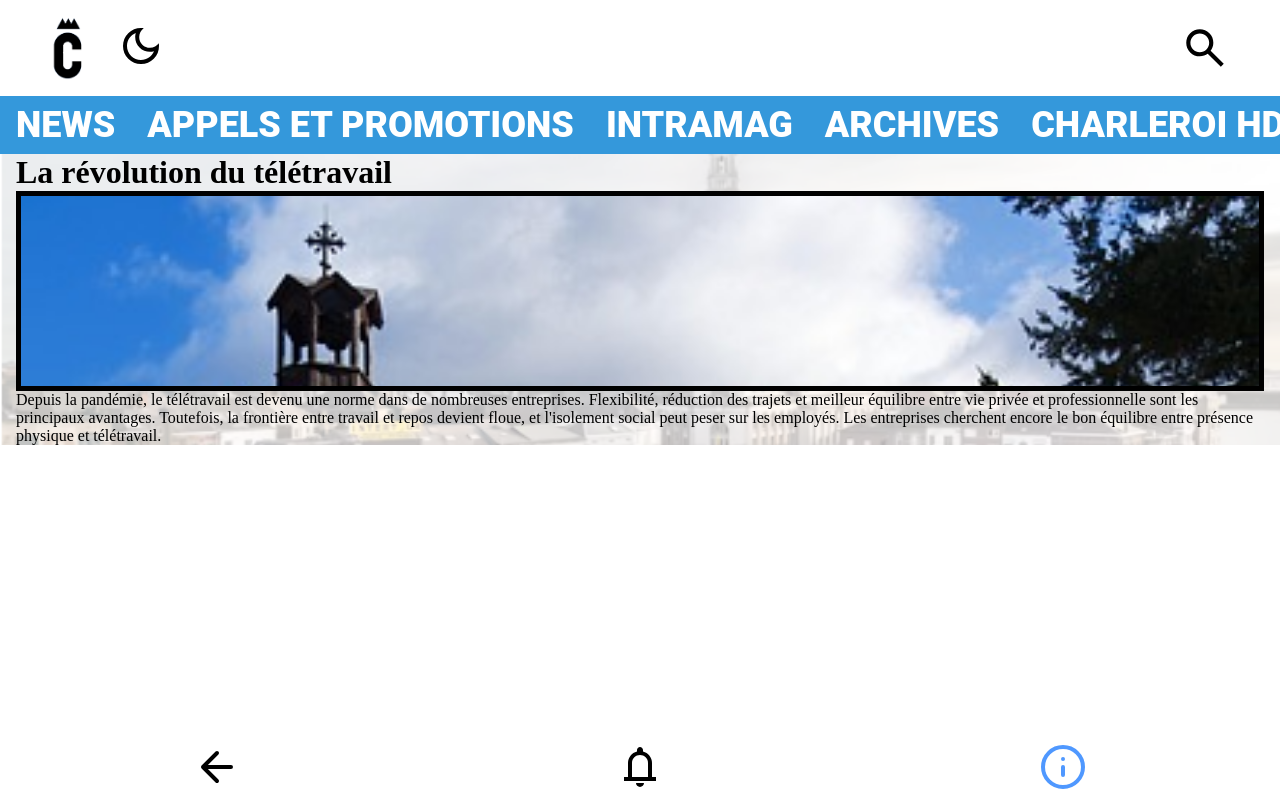
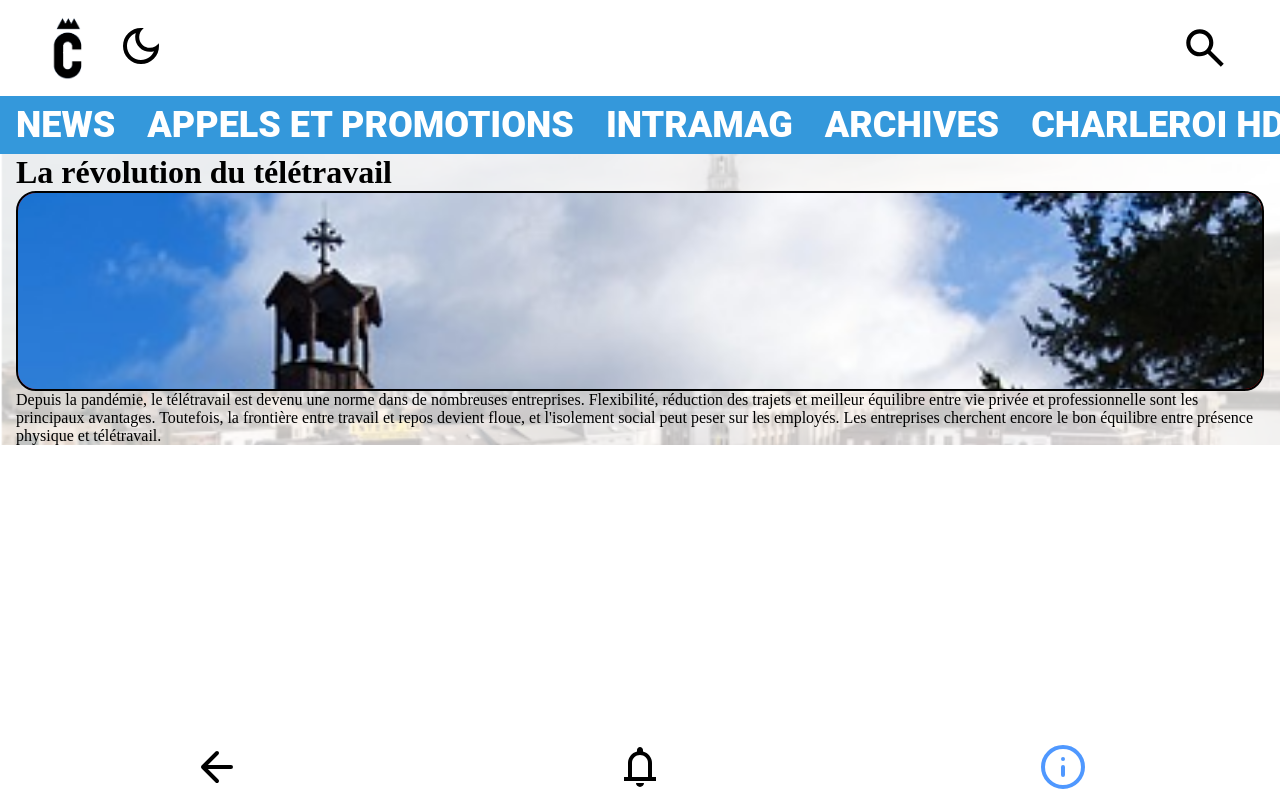
Before and after one commit to MaTor97/charl-e-intra, a React (Vite) app: page / in a window 1280 px wide. Built offline with nearby package versions, Linux system fonts and the light colour scheme.

Commit message:
article image size

```diff
--- a/src/styles/_article.scss
+++ b/src/styles/_article.scss
@@ -12,7 +12,8 @@ main {
       overflow: hidden;  /* Cache ce qui dépasse */
       position: relative;
       background-color: red;
-      border: 5px solid black; /* Affiche la bordure */
+      border: 2px solid black; /* Affiche la bordure */
+      border-radius: 20px;
       z-index: 1000;
 
       img {
```
